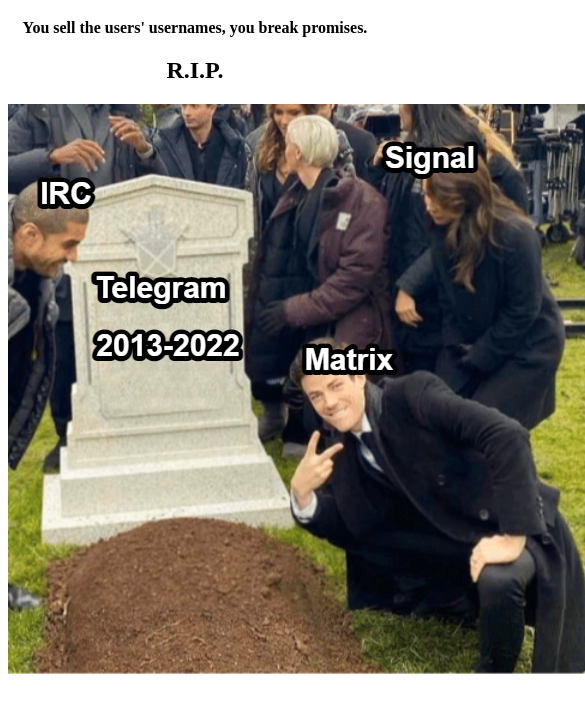
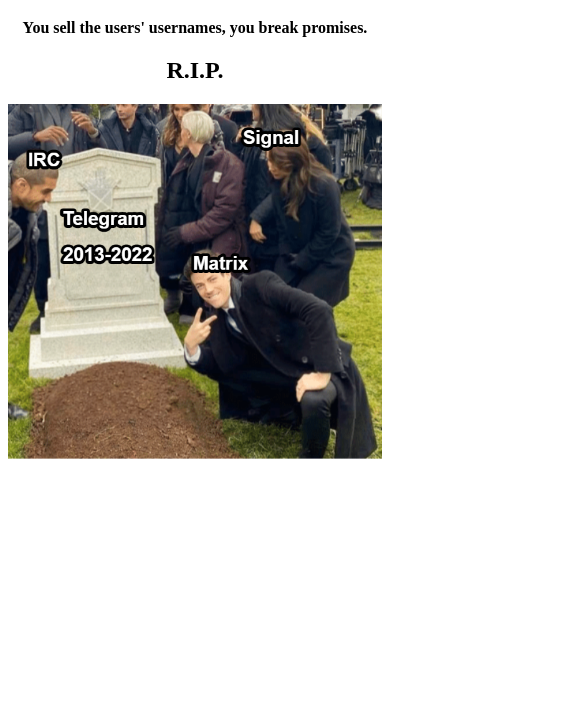
Before and after one commit to AkinoKaede/telegram.rip, a plain HTML site: page index.html in a window 390 px wide. Shown: the part 61-774 px from the top of the page, 585 px wide, since content can reach past the window. Drawn offline with Linux system fonts and the light colour scheme.

Commit message:
feat: responsive image on mobile

```diff
--- a/index.html
+++ b/index.html
@@ -17,7 +17,7 @@
             <h2>R.I.P.</h2>
         </div>
         <div id="tombstone">
-            <img src="tombstone.png">
+            <img src="tombstone.png" style="max-width: 100%;">
         </div>
     </div>
 </body>
```
